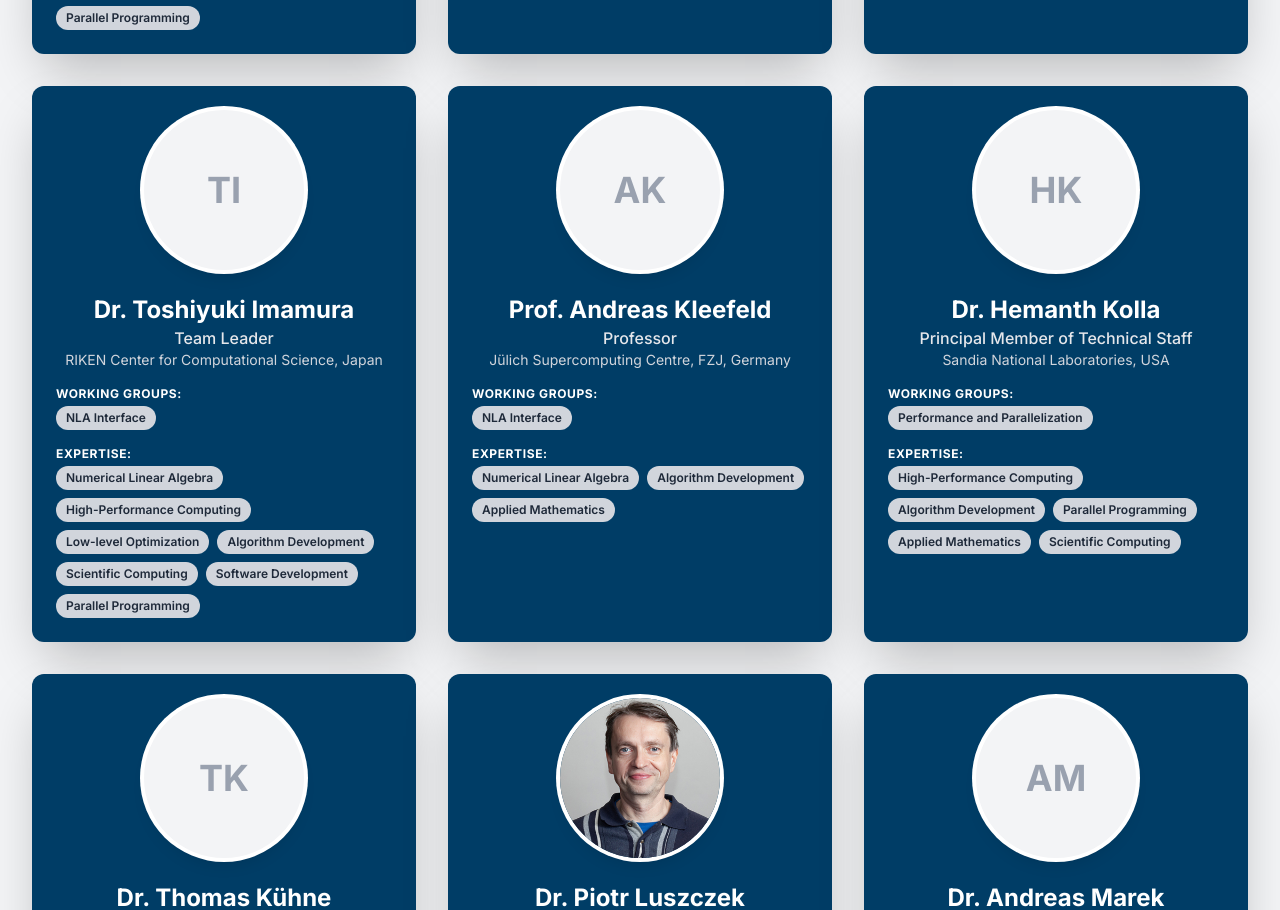
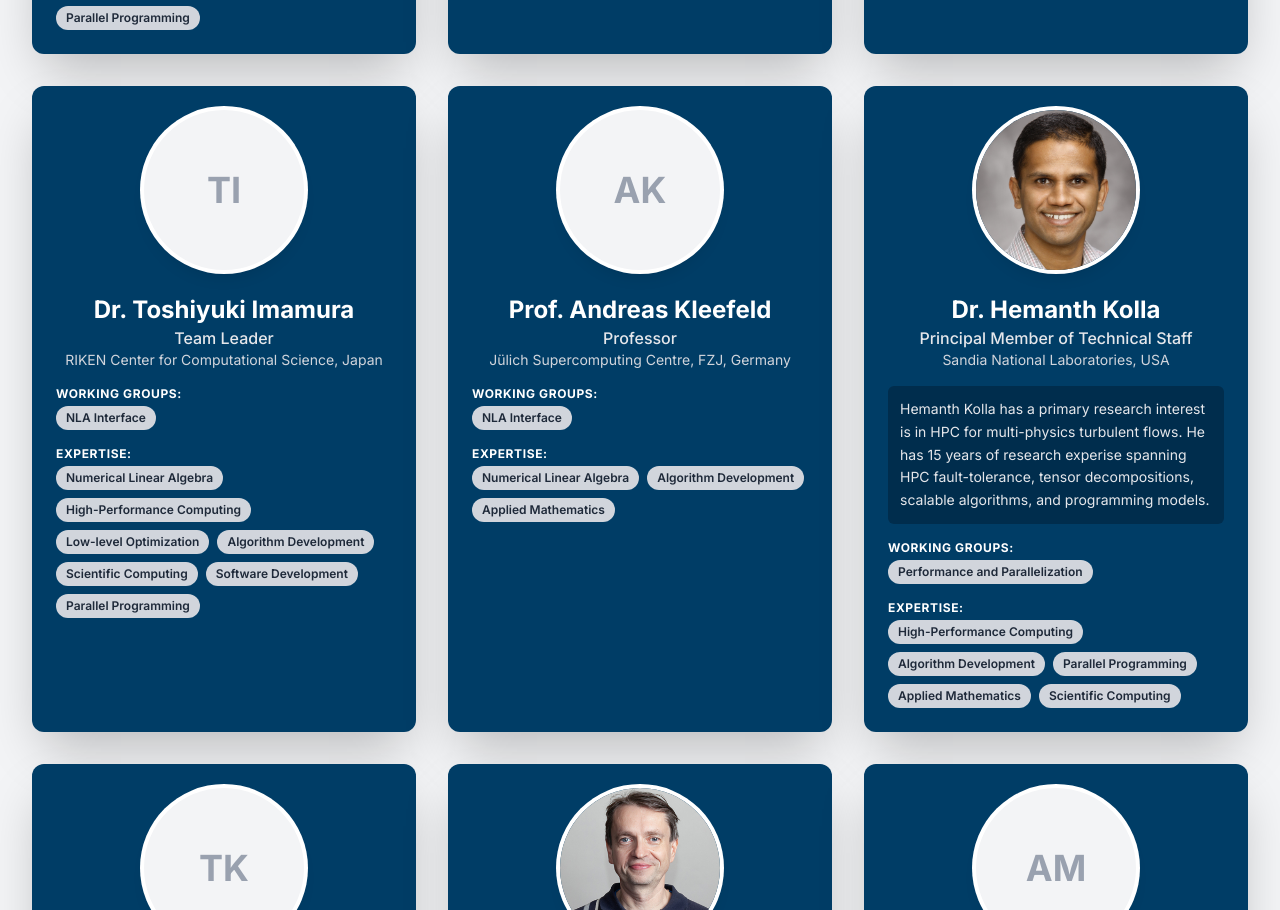
Before and after one commit to ExaNLA-Network/exanla-network.github.io, a Next.js app: page /committee in a window 1280 px wide. Shown: the part 4174-5084 px from the top of the page. Built offline with nearby package versions, Linux system fonts and the light colour scheme.

Commit message:
Update member information: Hemanth Kolla (#9)

```diff
--- a/app/committee/page.tsx
+++ b/app/committee/page.tsx
@@ -255,8 +255,8 @@ const committeeMembers: CommitteeMember[] = [
     name: 'Dr. Hemanth Kolla',
     title: 'Principal Member of Technical Staff',
     affiliation: 'Sandia National Laboratories, USA',
-    //bio: 'To be updated',
-    //image: '/committee/avatar/hemanth.kolla.jpg',
+    bio: 'Hemanth Kolla has a primary research interest is in HPC for multi-physics turbulent flows. He has 15 years of research experise spanning HPC fault-tolerance, tensor decompositions, scalable algorithms, and programming models.',
+    image: '/committee/avatar/hemanth.kolla.jpg',
     categories: [expertiseCategories.HPC, expertiseCategories.ALGORITHM_DEVELOPMENT, expertiseCategories.PARALLEL_PROGRAMMING, expertiseCategories.APPLIED_MATHEMATICS, expertiseCategories.SCIENTIFIC_COMPUTING],
     workingGroups: [WorkingGroups.PERFORMANCE_PARALLELIZATION],
   },
```
Also changed, not shown: public/committee/avatar/hemanth.kolla.jpg (added).
